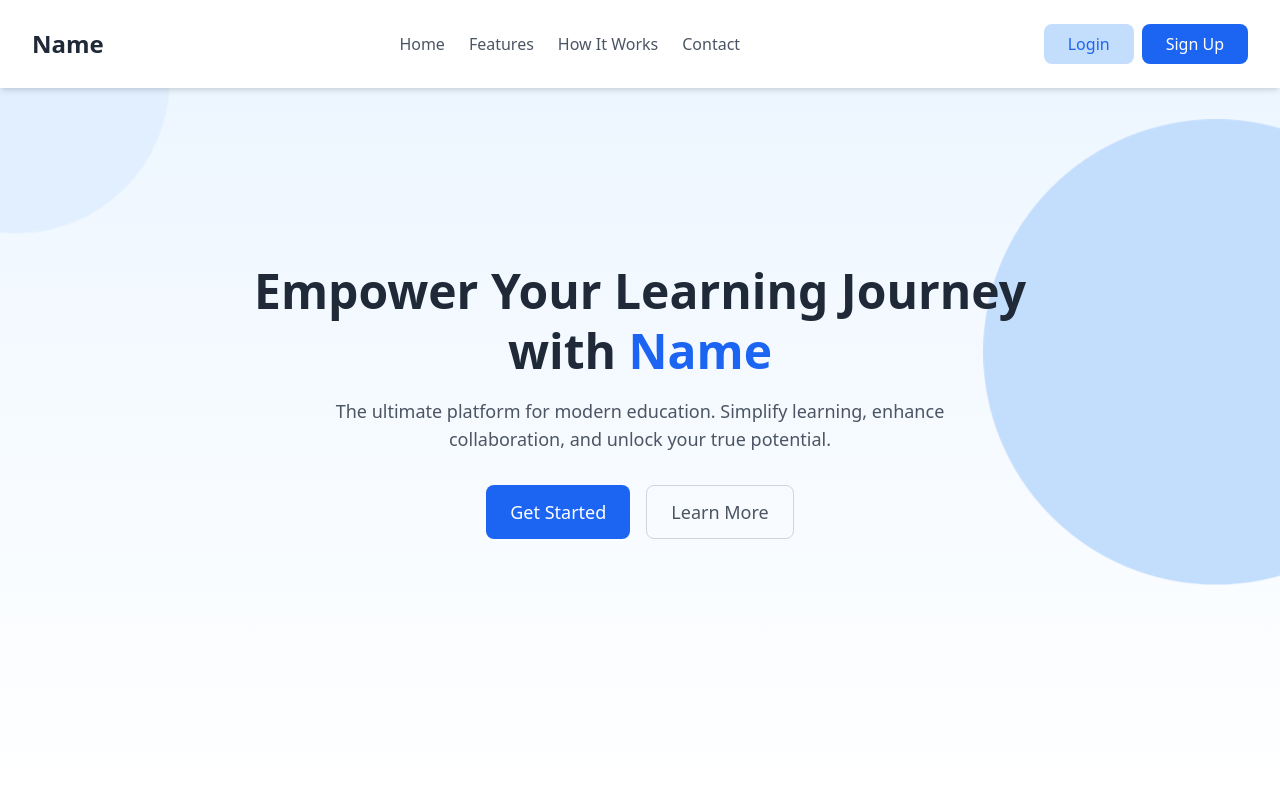
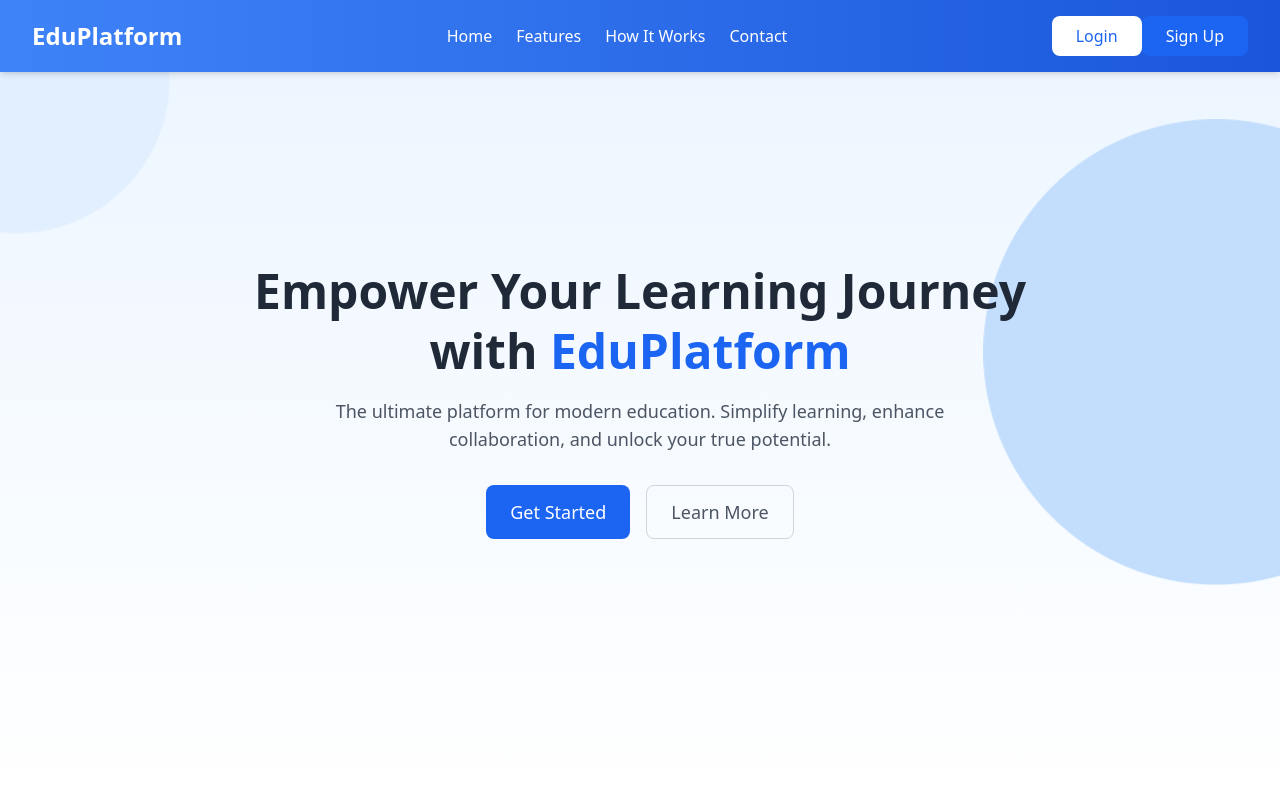
Before and after one commit to Tamal1912/LMS, a React (Vite) app in the folder frontend/: page / in a window 1280 px wide. Shown: the top 800 px of the page. Built offline with nearby package versions, Linux system fonts and the light colour scheme.

Commit message:
Refactor Home page and authentication modal with improved design and simplified navigation

```diff
--- a/frontend/src/pages/Home.jsx
+++ b/frontend/src/pages/Home.jsx
@@ -1,6 +1,6 @@
 import React, { useState } from "react";
 import { useNavigate } from "react-router-dom";
-import Features from "../components/Features"
+import Features from "../components/Features";
 import HowItWorks from "../components/HowItWorks";
 import Testimonials from "../components/Testimonials";
 import Footer from "../components/Footer";
@@ -8,58 +8,42 @@ import { motion } from "framer-motion";
 
 const Navbar = () => {
   const [isModalOpen, setIsModalOpen] = useState(false);
-  const [actionType, setActionType] = useState(""); // To distinguish between 'Login' or 'Sign Up'
+  const [actionType, setActionType] = useState("");
   const navigate = useNavigate();
 
-  // Open modal with specified action type (Login or Sign Up)
   const openModal = (action) => {
     setActionType(action);
     setIsModalOpen(true);
   };
 
-  // Close the modal
   const closeModal = () => {
     setIsModalOpen(false);
   };
 
-  // Handle the navigation based on role (Student or Teacher)
   const handleNavigation = (role) => {
-    // Navigate to the appropriate page based on role and action type
-    if (role === "Student") {
-      if (actionType === "Login") {
-        navigate("/api/studentLoginSignup"); // Navigate to Student Login/Signup
-      } else if (actionType === "Sign Up") {
-        navigate("/api/studentLoginSignup"); // Navigate to Student Login/Signup
-      }
-    } else if (role === "Teacher") {
-      if (actionType === "Login") {
-        navigate("/api/teacherLoginSignup"); // Navigate to Teacher Login/Signup
-      } else if (actionType === "Sign Up") {
-        navigate("/api/teacherLoginSignup"); // Navigate to Teacher Login/Signup
-      }
-    }
-    closeModal(); // Close the modal after navigation
+    const path = role === "Student" ? "/api/studentLoginSignup" : "/api/teacherLoginSignup";
+    navigate(path);
+    closeModal();
   };
 
   return (
     <>
-      <nav className="w-full flex justify-between items-center px-8 py-4 bg-white shadow-md fixed top-0 z-50">
-        <div className="text-2xl font-bold text-gray-800">Name</div>
-        <ul className="flex gap-6 text-gray-600 font-medium">
-          <li className="cursor-pointer hover:text-gray-900">Home</li>
-          <li className="cursor-pointer hover:text-gray-900">Features</li>
-          <li className="cursor-pointer hover:text-gray-900">How It Works</li>
-          <li className="cursor-pointer hover:text-gray-900">Contact</li>
+      <nav className="w-full flex justify-between items-center px-8 py-4 bg-gradient-to-r from-blue-500 to-blue-700 text-white shadow-md fixed top-0 z-50">
+        <div className="text-2xl font-bold">EduPlatform</div>
+        <ul className="flex gap-6 font-medium">
+          {["Home", "Features", "How It Works", "Contact"].map((item) => (
+            <li key={item} className="cursor-pointer hover:text-gray-200">{item}</li>
+          ))}
         </ul>
         <div className="auth_buttons">
           <button
-            className="bg-blue-200 m-2 text-blue-600 px-6 py-2 rounded-lg hover:bg-blue-500 hover:text-white"
+            className="bg-white text-blue-600 px-6 py-2 rounded-lg hover:bg-blue-200 transition"
             onClick={() => openModal("Login")}
           >
             Login
           </button>
           <button
-            className="bg-blue-600 text-white px-6 py-2 rounded-lg hover:bg-blue-700"
+            className="bg-blue-600 text-white px-6 py-2 rounded-lg hover:bg-blue-700 transition"
             onClick={() => openModal("Sign Up")}
           >
             Sign Up
@@ -67,39 +51,35 @@ const Navbar = () => {
         </div>
       </nav>
 
-      {/* Modal */}
       {isModalOpen && (
         <div
-          className="fixed inset-0 bg-gray-600 bg-opacity-50 flex justify-center items-center z-50"
+          className="fixed inset-0 bg-gray-800 bg-opacity-70 flex justify-center items-center z-50"
           onClick={closeModal}
         >
           <div
             className="bg-white p-8 rounded-lg shadow-xl w-96"
-            onClick={(e) => e.stopPropagation()} // Prevent modal from closing on clicking inside
+            onClick={(e) => e.stopPropagation()}
           >
             <h2 className="text-3xl font-semibold text-center mb-6">
-              {actionType === "Login" ? "Login" : "Sign Up"} as
+              {actionType} as
             </h2>
             <div className="flex justify-around mb-6">
-              <button
-                className="w-32 bg-blue-500 text-white py-2 rounded-md hover:bg-blue-600"
-                onClick={() => handleNavigation("Student")}
-              >
-                Student
-              </button>
-              <button
-                className="w-32 bg-green-500 text-white py-2 rounded-md hover:bg-green-600"
-                onClick={() => handleNavigation("Teacher")}
-              >
-                Teacher
-              </button>
+              {["Student", "Teacher"].map((role) => (
+                <button
+                  key={role}
+                  className={`w-32 py-2 rounded-md text-white ${role === "Student" ? "bg-blue-500 hover:bg-blue-600" : "bg-green-500 hover:bg-green-600"}`}
+                  onClick={() => handleNavigation(role)}
+                >
+                  {role}
+                </button>
+              ))}
             </div>
             <p className="text-center text-gray-600">
-              Choose whether you are a student or a teacher to proceed with {actionType}.
+              Choose your role to proceed with {actionType}.
             </p>
             <div className="flex justify-center gap-4 mt-6">
               <button
-                className="w-28 hover:bg-red-600 py-2 text-white rounded-md bg-rose-400"
+                className="w-28 py-2 text-white rounded-md bg-red-500 hover:bg-red-600"
                 onClick={closeModal}
               >
                 Cancel
@@ -110,29 +90,19 @@ const Navbar = () => {
       )}
 
       <section className="w-full flex flex-col items-center justify-center h-screen bg-gradient-to-b from-blue-50 to-white px-8 relative overflow-hidden">
-        {/* Animated Circles for Background */}
         <div className="absolute inset-0 flex justify-center items-center overflow-hidden">
           <motion.div
             className="w-72 h-72 bg-blue-100 rounded-full absolute -top-16 -left-32"
             animate={{ scale: [1, 1.2, 1] }}
-            transition={{
-              duration: 8,
-              repeat: Infinity,
-              repeatType: "mirror",
-            }}
+            transition={{ duration: 8, repeat: Infinity, repeatType: "mirror" }}
           />
           <motion.div
             className="w-96 h-96 bg-blue-200 rounded-full absolute top-40 -right-32"
             animate={{ scale: [1, 1.3, 1] }}
-            transition={{
-              duration: 10,
-              repeat: Infinity,
-              repeatType: "mirror",
-            }}
+            transition={{ duration: 10, repeat: Infinity, repeatType: "mirror" }}
           />
         </div>
 
-        {/* Animated Headline */}
         <motion.h1
           className="text-5xl font-bold text-gray-800 text-center leading-tight z-10"
           initial={{ y: -50, opacity: 0 }}
@@ -144,17 +114,12 @@ const Navbar = () => {
             className="text-blue-600"
             initial={{ scale: 0.8 }}
             animate={{ scale: 1 }}
-            transition={{
-              duration: 0.6,
-              repeat: Infinity,
-              repeatType: "mirror",
-            }}
+            transition={{ duration: 0.6, repeat: Infinity, repeatType: "mirror" }}
           >
-            Name
+            EduPlatform
           </motion.span>
         </motion.h1>
 
-        {/* Animated Description */}
         <motion.p
           className="mt-4 text-lg text-gray-600 text-center max-w-2xl z-10"
           initial={{ y: 50, opacity: 0 }}
@@ -164,7 +129,6 @@ const Navbar = () => {
           The ultimate platform for modern education. Simplify learning, enhance collaboration, and unlock your true potential.
         </motion.p>
 
-        {/* Animated Buttons */}
         <motion.div
           className="mt-8 flex gap-4 z-10"
           initial={{ scale: 0.9, opacity: 0 }}
@@ -173,13 +137,13 @@ const Navbar = () => {
         >
           <motion.button
             whileHover={{ scale: 1.1, boxShadow: "0px 8px 15px rgba(0, 0, 0, 0.2)" }}
-            className="bg-blue-600 text-white px-6 py-3 rounded-lg text-lg hover:bg-blue-700"
+            className="bg-blue-600 text-white px-6 py-3 rounded-lg text-lg hover:bg-blue-700 transition"
           >
             Get Started
           </motion.button>
           <motion.button
             whileHover={{ scale: 1.1, boxShadow: "0px 8px 15px rgba(0, 0, 0, 0.2)" }}
-            className="border border-gray-300 text-gray-600 px-6 py-3 rounded-lg text-lg hover:border-gray-500"
+            className="border border-gray-300 text-gray-600 px-6 py-3 rounded-lg text-lg hover:border-gray-500 transition"
           >
             Learn More
           </motion.button>
```
Also changed, not shown: 1 other file (tests, documents, lock files or other folders).
